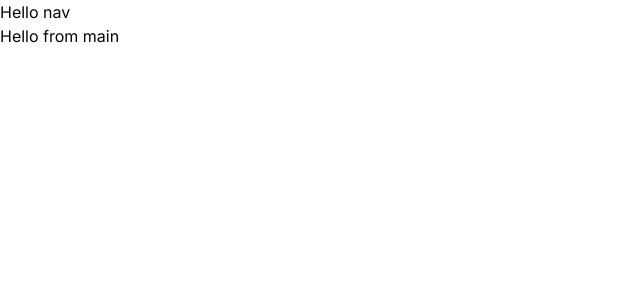
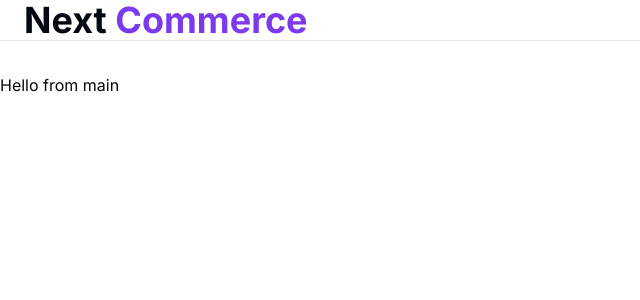
Before and after one commit to moonspark78/e-commerce-website-nextjs, a Next.js app: page / in a window 1280 px wide. Shown: the top 300 px of the page, without its empty margins (0-640 px from the left). Built offline with nearby package versions, Linux system fonts and the light colour scheme.

Commit message:
:tada: working on the navbar  :tada:

```diff
--- a/app/components/Navbar.tsx
+++ b/app/components/Navbar.tsx
@@ -1,10 +1,27 @@
+import { headers } from 'next/headers'
+import Link from 'next/link'
 import React from 'react'
+
+
+const links = [
+  { name: "Home", href: "/"},
+  { name: "Men", href: "/Men"},
+  { name: "Women", href: "/Women"},
+  { name: "Teens", href: "/Teens"},
+]
 
 const Navbar = () => {
   return (
-    <div>
-        <h1>Hello nav</h1>
-    </div>
+    <header className='mb-8 border-b'>
+      <div className='flex items-center justify-between mx-auto max-w-2xl px-4 sm:px-6 lg:max-w-7xl'>
+          <Link href="/">
+              <h1 className='text-4xl font-bold'>Next <span className='text-primary'>Commerce</span> </h1>
+          </Link>
+
+
+
+      </div>
+    </header>
   )
 }
 
```
